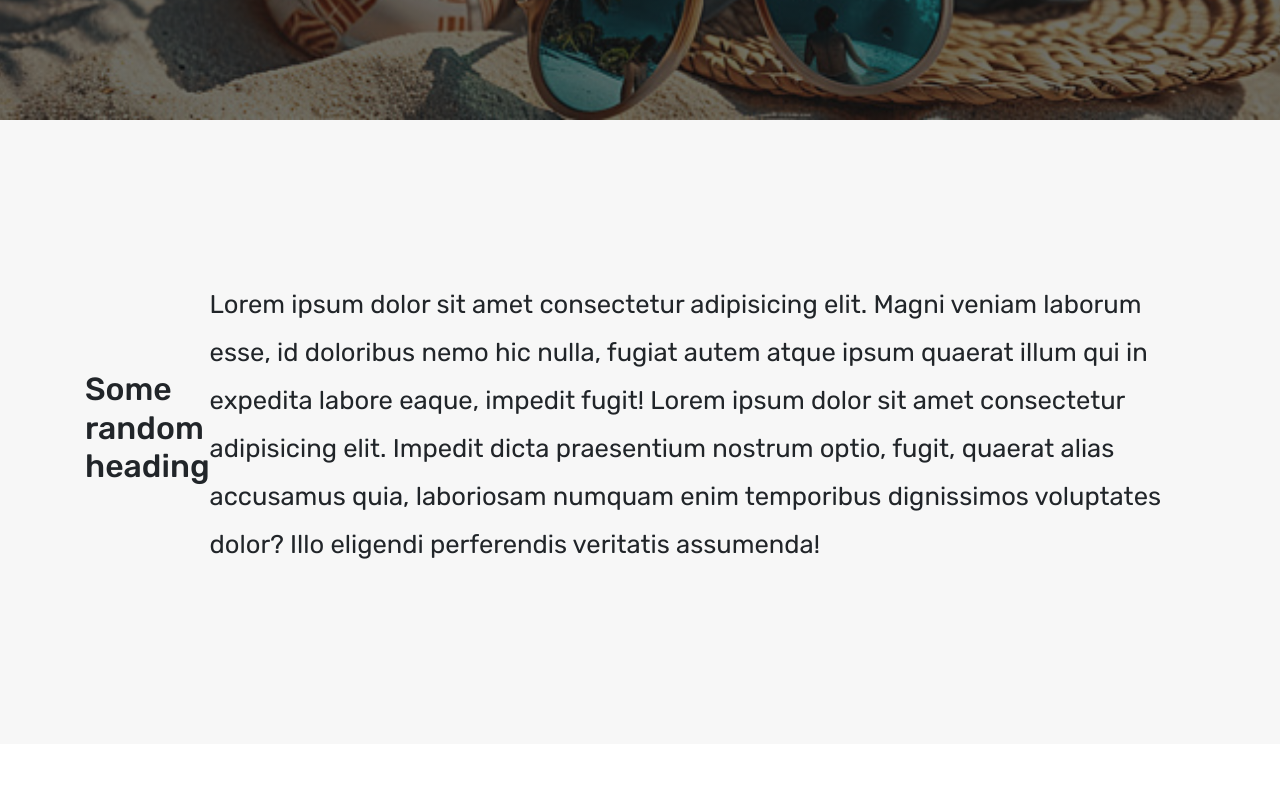
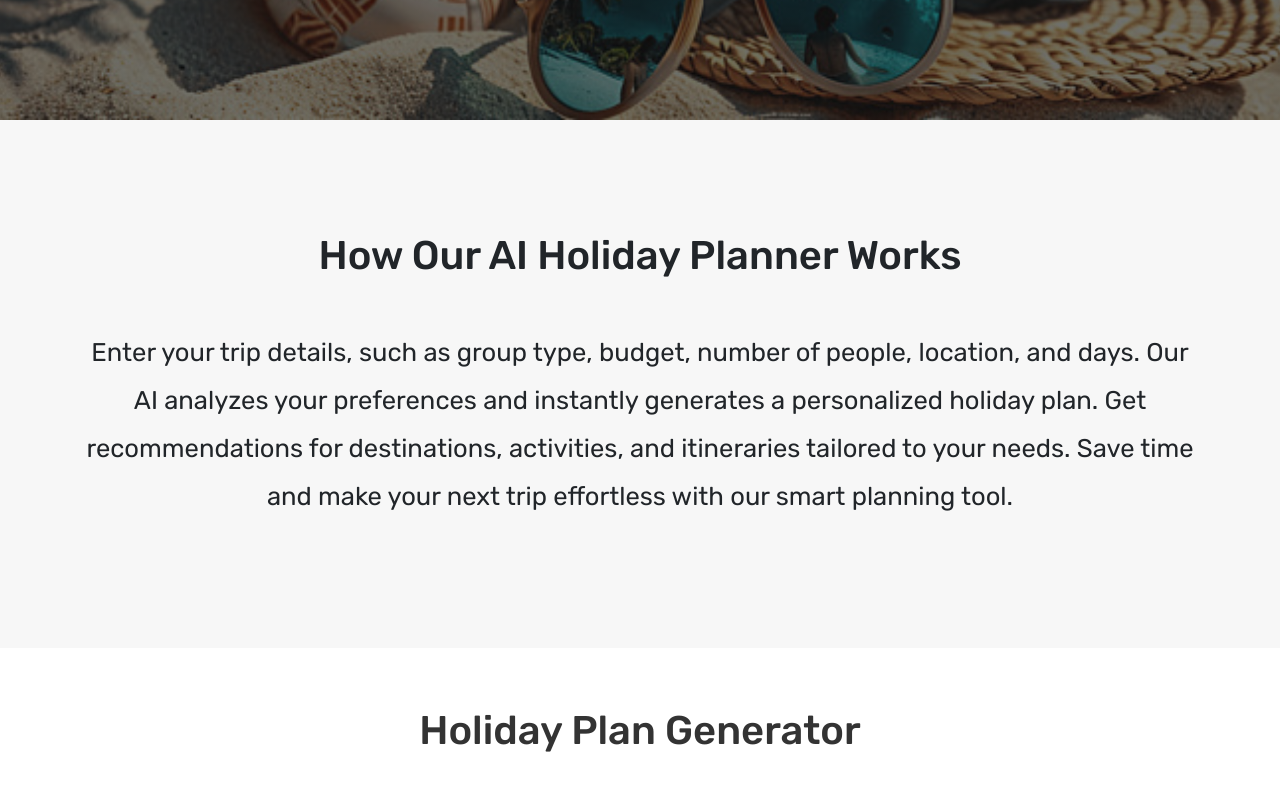
Before and after one commit to Turbash/Holiday-Planner, a plain HTML site: page frontend/index.html in a window 1280 px wide. Shown: the part 680-1480 px from the top of the page. Drawn offline with nearby package versions, Linux system fonts and the light colour scheme.

Commit message:
Ui updates

```diff
--- a/frontend/index.html
+++ b/frontend/index.html
@@ -92,17 +92,10 @@
         </header>
 
         <section>
-            <div class="container">
-                <h2>Some random heading</h2>
+            <div class="container" id="how-it-works">
+                <h2 id="how-it-works-title">How Our AI Holiday Planner Works</h2>
                 <p>
-                    Lorem ipsum dolor sit amet consectetur adipisicing elit.
-                    Magni veniam laborum esse, id doloribus nemo hic nulla,
-                    fugiat autem atque ipsum quaerat illum qui in expedita
-                    labore eaque, impedit fugit! Lorem ipsum dolor sit amet
-                    consectetur adipisicing elit. Impedit dicta praesentium
-                    nostrum optio, fugit, quaerat alias accusamus quia,
-                    laboriosam numquam enim temporibus dignissimos voluptates
-                    dolor? Illo eligendi perferendis veritatis assumenda!
+                    Enter your trip details, such as group type, budget, number of people, location, and days. Our AI analyzes your preferences and instantly generates a personalized holiday plan. Get recommendations for destinations, activities, and itineraries tailored to your needs. Save time and make your next trip effortless with our smart planning tool.
                 </p>
             </div>
         </section>
@@ -391,3 +384,10 @@
         <script src="script.js"></script>
     </body>
 </html>
+                    <a href="#">Cookie Policy</a>
+                </div>
+            </div>
+        </footer>
+        <script src="script.js"></script>
+    </body>
+</html>
--- a/frontend/styles.css
+++ b/frontend/styles.css
@@ -159,7 +159,7 @@ h2 {
 }
 
 section {
-    padding: 10rem 0;
+    padding: 7rem 0;
     background-color: #f7f7f7;
     font-family: "Rubik", sans-serif;
 }
@@ -532,3 +532,12 @@ footer {
 .input-group-prepend {
     width: 10%;
 }
+
+#how-it-works{
+    flex-direction: column;
+    text-align: center;
+}
+#how-it-works-title {
+    margin-bottom: 3rem;
+    font-size: 2.5rem;
+}
```
Also changed, not shown: frontend/images/logo.jpg (deleted).
